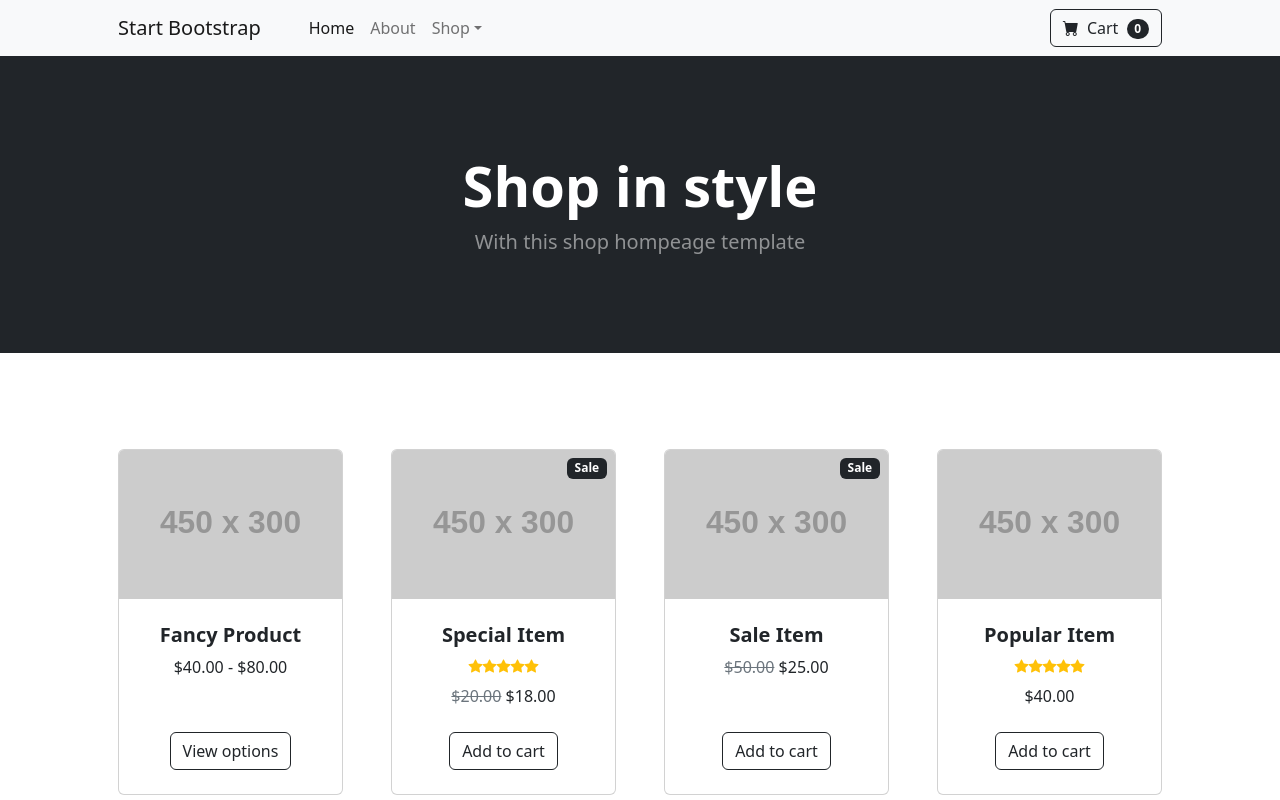
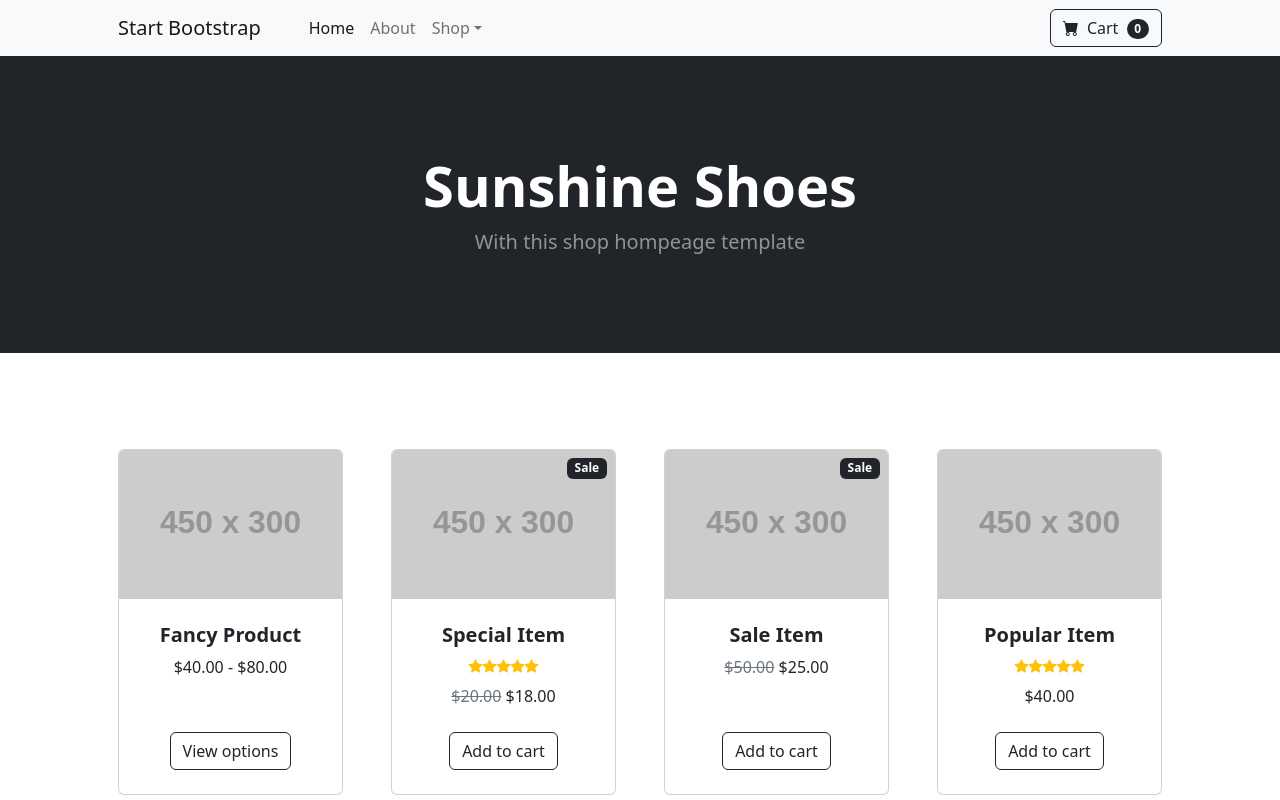
Before and after one commit to ninamaleckosak/SunshineUi, a website: page dist/index.html in a window 1280 px wide. Shown: the top 800 px of the page. Drawn offline with nearby package versions, Linux system fonts and the light colour scheme; placeholder pictures from the web are drawn by us.

Commit message:
Update index.html

```diff
--- a/dist/index.html
+++ b/dist/index.html
@@ -47,7 +47,7 @@
         <header class="bg-dark py-5">
             <div class="container px-4 px-lg-5 my-5">
                 <div class="text-center text-white">
-                    <h1 class="display-4 fw-bolder">Shop in style</h1>
+                    <h1 class="display-4 fw-bolder">Sunshine Shoes</h1>
                     <p class="lead fw-normal text-white-50 mb-0">With this shop hompeage template</p>
                 </div>
             </div>
```
